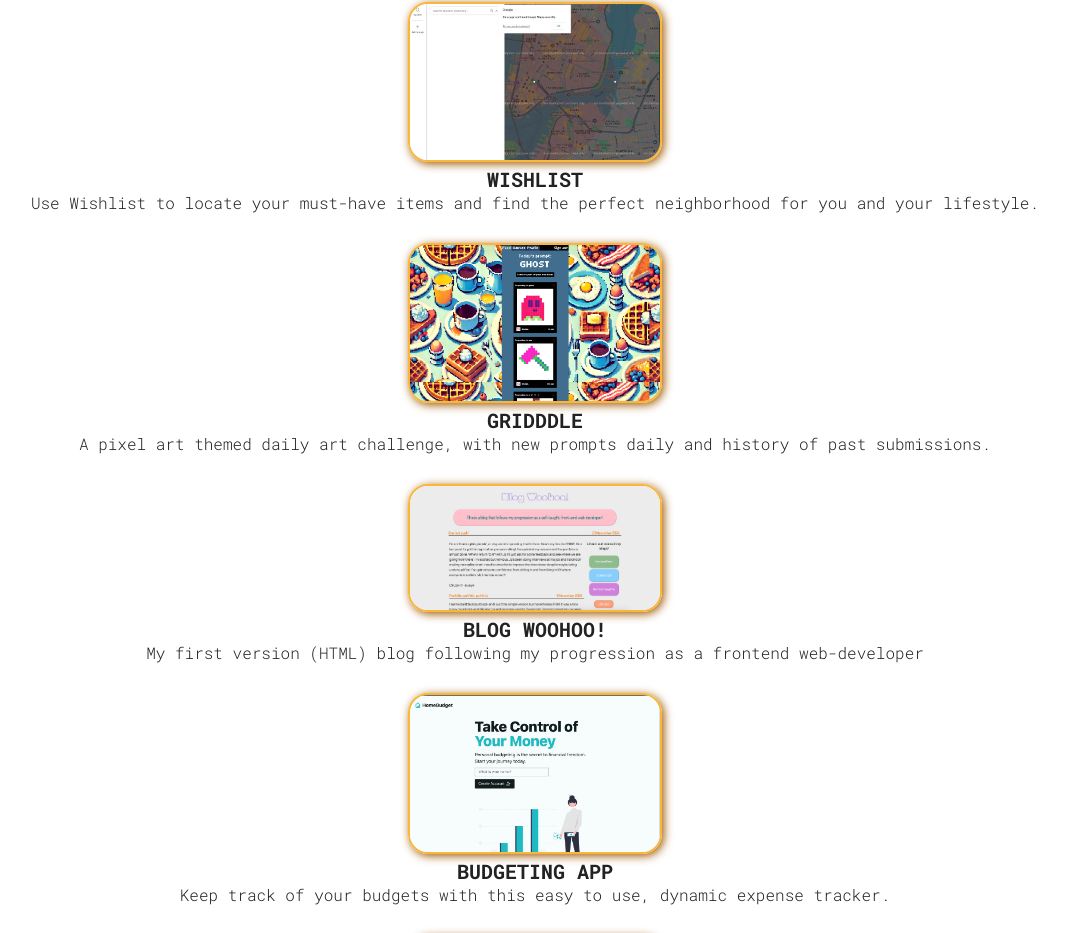
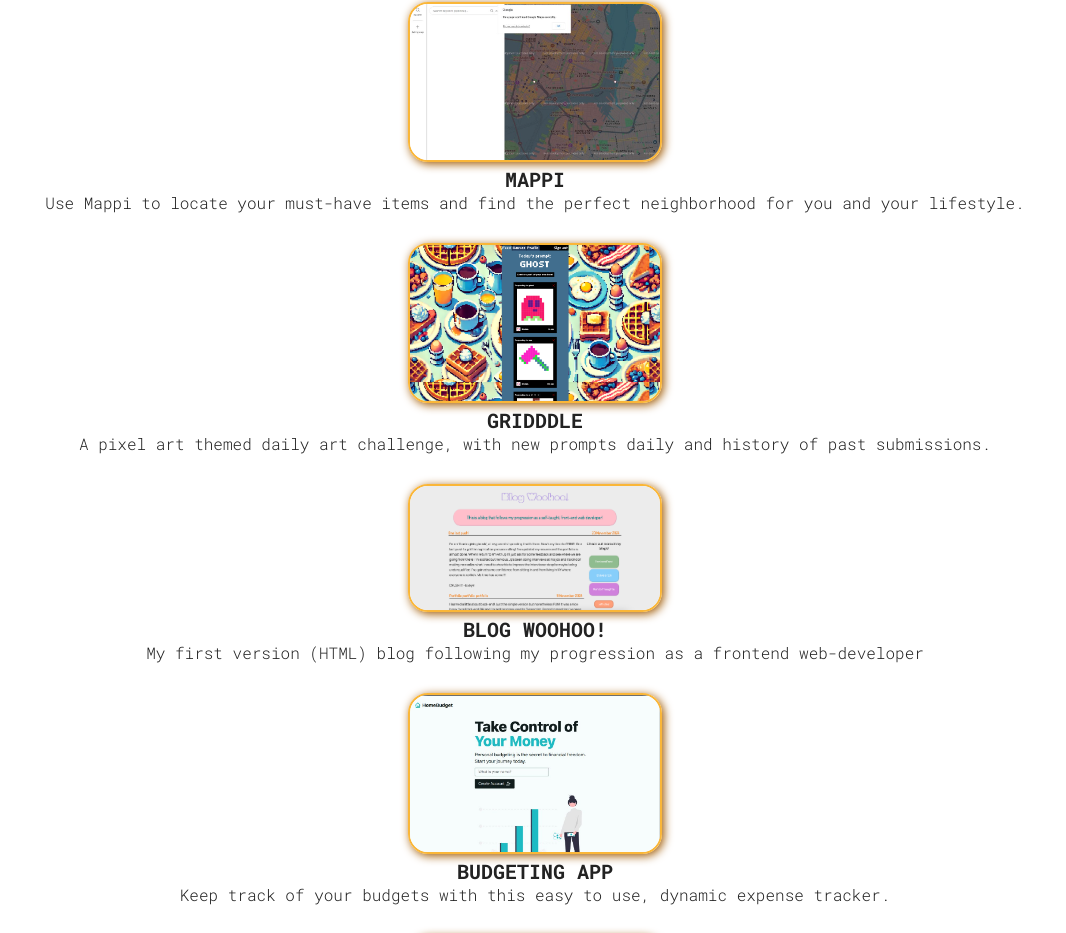
Before and after one commit to evelynmbart/evelynbart-portfolio, a React (Vite) app: page / in a window 1280 px wide. Shown: the part 1176-2109 px from the top of the page, without its empty margins (105-1171 px from the left). Built offline with nearby package versions, Linux system fonts and the light colour scheme.

Commit message:
rename wishlist back to mappi

```diff
--- a/src/components/Projects/Projects.jsx
+++ b/src/components/Projects/Projects.jsx
@@ -5,7 +5,7 @@ import gridddle from "../../../public/assets/project-images/gridddle.png";
 import hangman from "../../../public/assets/project-images/hangman.png";
 import memory from "../../../public/assets/project-images/hole-in-one.png";
 import jaipur from "../../../public/assets/project-images/jaipur.png";
-import wishlist from "../../../public/assets/project-images/mappi.png";
+import mappi from "../../../public/assets/project-images/mappi.png";
 import pomodoro from "../../../public/assets/project-images/pomodoro.png";
 import pupProgress from "../../../public/assets/project-images/pup-progress.png";
 import recipes from "../../../public/assets/project-images/recipes-app.png";
@@ -16,11 +16,11 @@ import "./Projects.css";
 
 const PROJECTS = [
   {
-    title: "Wishlist",
-    src: wishlist,
+    title: "Mappi",
+    src: mappi,
     link: "https://github.com/evelynmbart/mappi",
     description:
-      "Use Wishlist to locate your must-have items and find the perfect neighborhood for you and your lifestyle.",
+      "Use Mappi to locate your must-have items and find the perfect neighborhood for you and your lifestyle.",
   },
   {
     title: "Gridddle",
```
